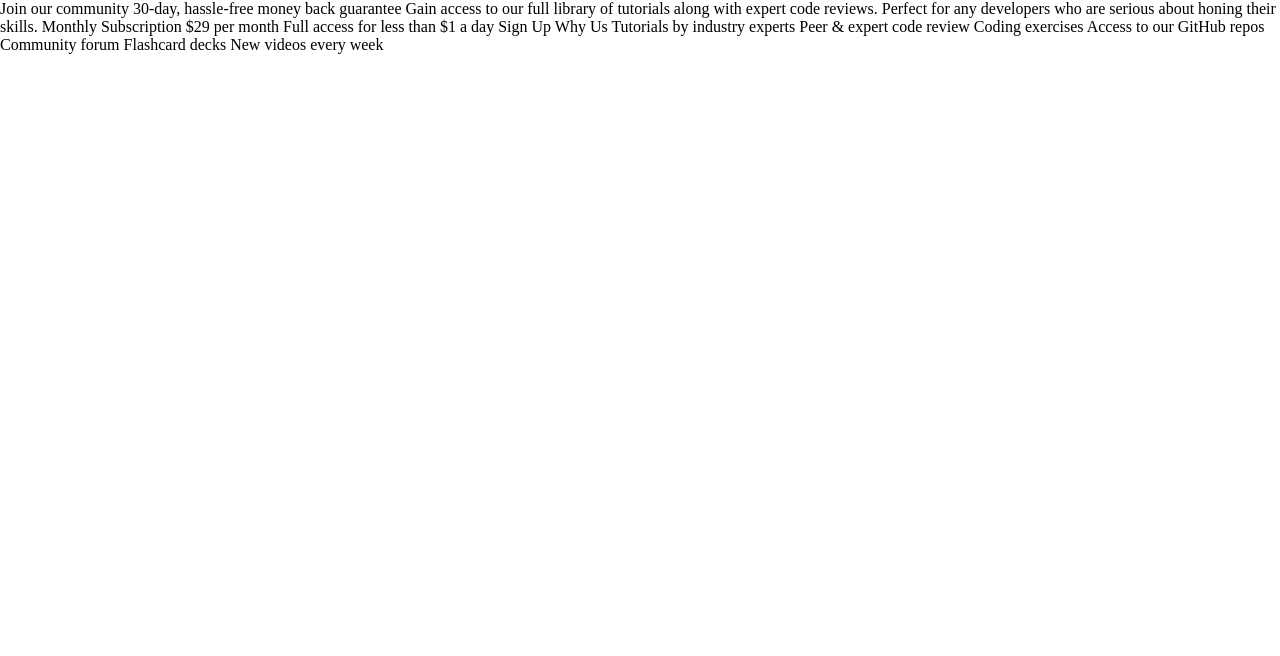
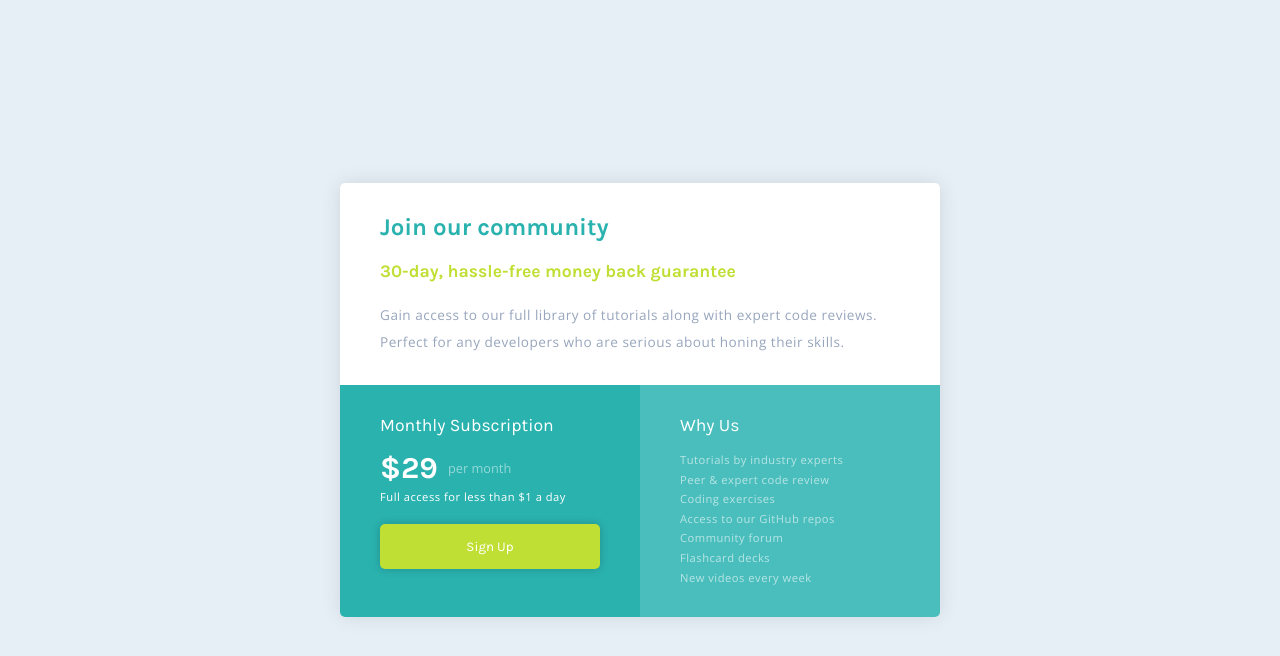
Before and after one commit to rachelktyjohnson/FEM_single-price-grid-component, a plain HTML site: page index.html in a window 1280 px wide. Drawn offline with nearby package versions, Linux system fonts and the light colour scheme.

Commit message:
completed

```diff
--- a/index.html
+++ b/index.html
@@ -1,39 +1,55 @@
 <!DOCTYPE html>
 <html lang="en">
 <head>
-  <meta charset="UTF-8">
-  <meta name="viewport" content="width=device-width, initial-scale=1.0"> <!-- displays site properly based on user's device -->
+    <meta charset="UTF-8">
+    <meta name="viewport" content="width=device-width, initial-scale=1.0">
+    <!-- displays site properly based on user's device -->
 
-  <link rel="icon" type="image/png" sizes="32x32" href="./images/favicon-32x32.png">
-  <link rel="stylesheet" href="styles.css"/>
-  <title>Frontend Mentor | Single Price Grid Component</title>
+    <link rel="icon" type="image/png" sizes="32x32" href="./images/favicon-32x32.png">
+    <link rel="stylesheet" href="styles.css"/>
+    <title>Frontend Mentor | Single Price Grid Component</title>
 
 </head>
 <body>
-  Join our community
+<main>
+    <div class="intro">
+        <h1>Join our community</h1>
 
-  30-day, hassle-free money back guarantee
+        <h2>30-day, hassle-free money back guarantee</h2>
 
-  Gain access to our full library of tutorials along with expert code reviews.
-  Perfect for any developers who are serious about honing their skills.
+        <p>Gain access to our full library of tutorials along with expert code reviews.
+            Perfect for any developers who are serious about honing their skills.</p>
+    </div>
+    <div class="subscription">
+        <h3>Monthly Subscription</h3>
 
-  Monthly Subscription
+        <div class="price">
+            <span class="value">&dollar;29</span>
+            <span class="per-month">per month</span>
+        </div>
 
-  &dollar;29 per month
 
-  Full access for less than &dollar;1 a day
+        <p>Full access for less than &dollar;1 a day</p>
 
-  Sign Up
+        <button>Sign Up</button>
+    </div>
+    <div class="why-us">
+        <h3>Why Us</h3>
 
-  Why Us
+        <ul>
+            <li>Tutorials by industry experts</li>
+            <li>Peer &amp; expert code review</li>
+            <li>Coding exercises</li>
+            <li>Access to our GitHub repos</li>
+            <li>Community forum</li>
+            <li>Flashcard decks</li>
+            <li>New videos every week</li>
+        </ul>
+    </div>
+</main>
 
-  Tutorials by industry experts
-  Peer &amp; expert code review
-  Coding exercises
-  Access to our GitHub repos
-  Community forum
-  Flashcard decks
-  New videos every week
+
+
 
 </body>
 </html>
--- a/styles.css
+++ b/styles.css
@@ -3,6 +3,138 @@
   padding: 0;
   margin: 0;
   box-sizing: border-box;
+  font-family: "Open Sans", sans-serif;
+}
+
+body {
+  background: hsl(204deg, 43%, 93%);
+  min-height: 100vh;
+  display: flex;
+  flex-direction: column;
+  justify-content: center;
+  align-items: center;
+}
+
+h1, h2, h3 {
+  font-family: "Karla", sans-serif;
+  font-weight: 400;
+}
+
+p, li {
+  font-size: 0.7rem;
+  letter-spacing: 0.5px;
+  line-height: 2;
+}
+
+main {
+  max-width: 300px;
+  background: white;
+  border-radius: 5px;
+  box-shadow: rgba(0, 0, 0, 0.1) 0 0 20px;
+}
+main > div {
+  padding: 25px;
+}
+@media (min-width: 600px) {
+  main > div {
+    padding: 30px 40px;
+  }
+}
+main > div h3 {
+  font-size: 1.1rem;
+  color: white;
+  margin-bottom: 15px;
+}
+@media (min-width: 600px) {
+  main {
+    max-width: 600px;
+    display: grid;
+    grid-template-columns: 1fr 1fr;
+  }
+}
+
+div.intro {
+  grid-column: 1/3;
+  border-radius: 5px 5px 0 0;
+}
+div.intro h1 {
+  color: hsl(179deg, 62%, 43%);
+  font-size: 1.2rem;
+  font-weight: 700;
+}
+@media (min-width: 600px) {
+  div.intro h1 {
+    font-size: 1.5rem;
+  }
+}
+div.intro h2 {
+  color: hsl(71deg, 73%, 54%);
+  font-weight: 700;
+  font-size: 0.9rem;
+  margin: 20px 0;
+}
+@media (min-width: 600px) {
+  div.intro h2 {
+    font-size: 1.1rem;
+  }
+}
+div.intro p {
+  color: hsl(218deg, 22%, 67%);
+  font-size: 0.85rem;
+}
+
+div.subscription {
+  background: hsl(179deg, 62%, 43%);
+}
+@media (min-width: 600px) {
+  div.subscription {
+    border-radius: 0 0 0 5px;
+  }
+}
+div.subscription .price {
+  display: flex;
+  align-items: center;
+}
+div.subscription .price .value {
+  font-size: 1.9rem;
+  color: white;
+  font-family: "Karla", sans-serif;
+  font-weight: 700;
+  display: block;
+  margin-right: 10px;
+}
+div.subscription .price .per-month {
+  font-size: 0.8rem;
+  color: rgba(255, 255, 255, 0.5);
+}
+div.subscription p {
+  color: white;
+}
+div.subscription button {
+  color: white;
+  background: hsl(71deg, 73%, 54%);
+  width: 100%;
+  border: 0;
+  border-radius: 5px;
+  padding: 15px;
+  font-family: "Karla", sans-serif;
+  margin-top: 15px;
+  box-shadow: rgba(0, 0, 0, 0.2) 0 0 10px;
+}
+
+div.why-us {
+  background: #4ABEBD;
+  border-radius: 0 0 5px 5px;
+}
+@media (min-width: 600px) {
+  div.why-us {
+    border-radius: 0 0 5px 0;
+  }
+}
+div.why-us ul li {
+  list-style: none;
+  color: rgba(255, 255, 255, 0.6);
+  line-height: 1.75;
 }
 
 /*# sourceMappingURL=styles.css.map */
```
